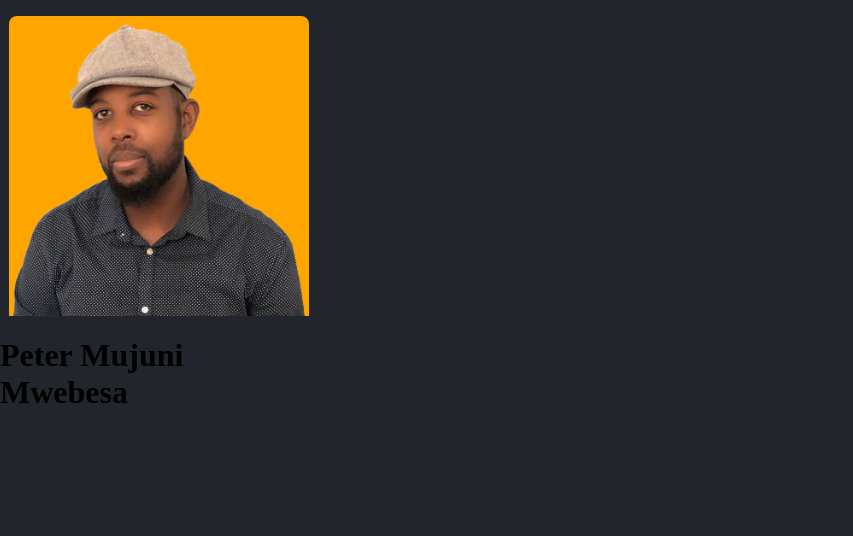
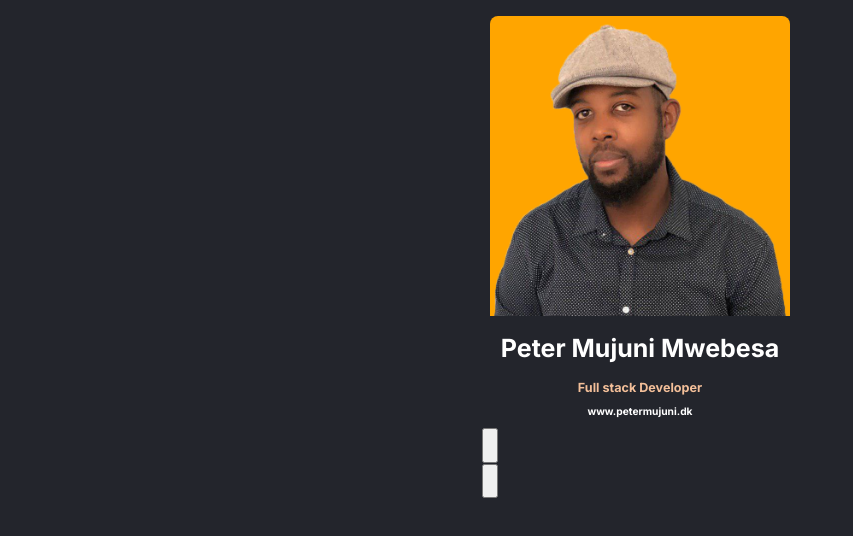
Before and after one commit to PeterMujuni/peters-portfolio, a React (Create React App) app: page / in a window 1280 px wide. Shown: the top 536 px of the page, without its empty margins (0-853 px from the left). Built offline with nearby package versions, Linux system fonts and the light colour scheme.

Commit message:
cleaned up

```diff
--- a/src/App.css
+++ b/src/App.css
@@ -1,11 +1,21 @@
+@import url('https://fonts.googleapis.com/css2?family=Inter:wght@400;700&display=swap');
+
 html,
 body{
     height: 100%;
     margin: 0;
     padding: 0;
     background-color: #23252C;
+    color: white;
+    box-sizing: border-box;
+}
+
+#root {
+    display: flex;
+    justify-content: center;
 }
 
 .App {
     width: 317px;
+    font-family: 'Inter', sans-serif;
 }
--- /dev/null
+++ b/src/components/Button/Button.tsx
@@ -0,0 +1,14 @@
+import React from 'react'
+import './Button.css'
+
+
+export default function Button() {
+  return (
+    <div>
+        <button className='button'>
+            <img src="#" alt="" />
+            <p></p>
+        </button>
+    </div>
+  )
+}
--- a/src/components/Main/Main.tsx
+++ b/src/components/Main/Main.tsx
@@ -1,9 +1,12 @@
+import Button from "../Button/Button";
 import Title from "../Title/Title";
 
 export default function Main() {
   return (
     <main className="main">
         <Title />
+        <Button />
+        <Button />
     </main>
   )
 }
--- a/src/components/Title/Title.css
+++ b/src/components/Title/Title.css
@@ -0,0 +1,18 @@
+.title{
+    color: white;
+    font-weight: 700;
+    font-size: 25px;
+    text-align: center;
+}
+
+.title--subtitle {
+    color: #F3BF99;
+    /* font-weight: 400; */
+    font-size: 12.6px;
+    text-align: center;
+}
+
+.title--website {
+    font-size: 10.24px;
+    text-align: center;
+}
--- a/src/components/Title/Title.tsx
+++ b/src/components/Title/Title.tsx
@@ -1,8 +1,13 @@
 import React from 'react'
+import './Title.css'
 
 export default function Title() {
     const title = 'Peter Mujuni Mwebesa'
   return (
-    <h1>{title}</h1>
+    <>
+      <h1 className='title'>{title}</h1>
+      <h2 className='title--subtitle'>Full stack Developer</h2>
+      <h3 className='title--website'>www.petermujuni.dk</h3>
+    </>
   )
 }
--- a/src/index.tsx
+++ b/src/index.tsx
@@ -1,7 +1,6 @@
 import React from 'react';
 import ReactDOM from 'react-dom';
 import App from './App';
-import reportWebVitals from './reportWebVitals';
 
 ReactDOM.render(
   <React.StrictMode>
@@ -9,8 +8,3 @@ ReactDOM.render(
   </React.StrictMode>,
   document.getElementById('root')
 );
-
-// If you want to start measuring performance in your app, pass a function
-// to log results (for example: reportWebVitals(console.log))
-// or send to an analytics endpoint. Learn more: https://bit.ly/CRA-vitals
-reportWebVitals();
--- a/src/reportWebVitals.ts
+++ /dev/null
@@ -1,15 +0,0 @@
-import { ReportHandler } from 'web-vitals';
-
-const reportWebVitals = (onPerfEntry?: ReportHandler) => {
-  if (onPerfEntry && onPerfEntry instanceof Function) {
-    import('web-vitals').then(({ getCLS, getFID, getFCP, getLCP, getTTFB }) => {
-      getCLS(onPerfEntry);
-      getFID(onPerfEntry);
-      getFCP(onPerfEntry);
-      getLCP(onPerfEntry);
-      getTTFB(onPerfEntry);
-    });
-  }
-};
-
-export default reportWebVitals;
```
Also changed, not shown: src/setupTests.ts (deleted, +0 -5 lines), src/components/Button/Button.css (added), src/logo.svg (deleted), 1 other file (tests, documents, lock files or other folders).
